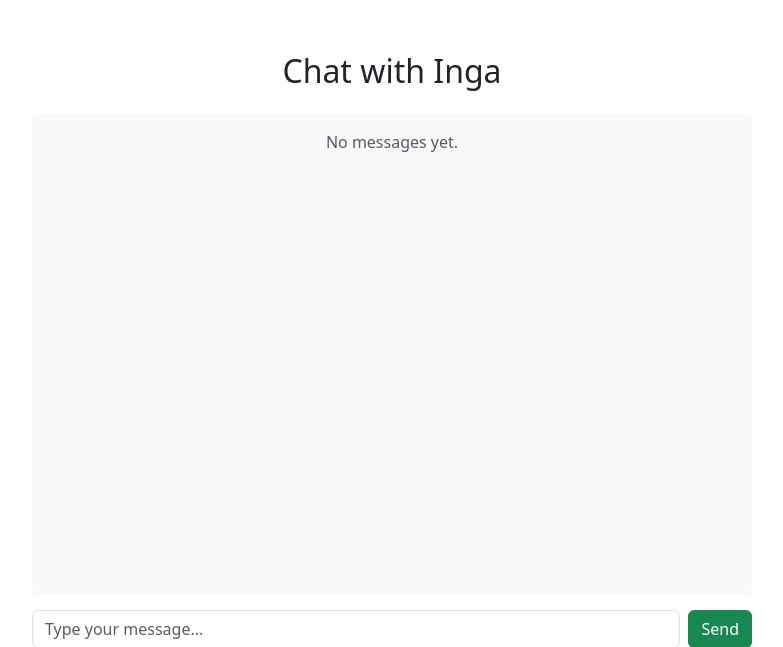
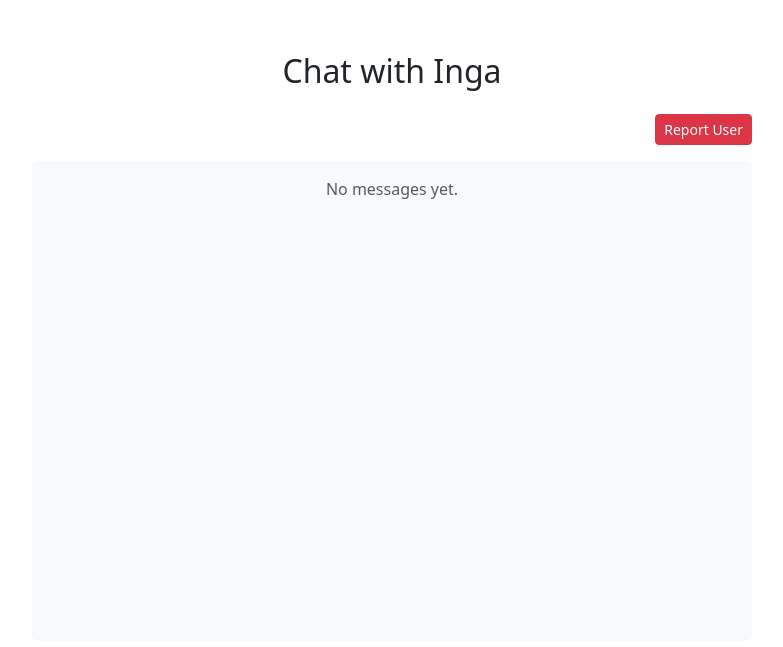
Before and after one commit to tommyelvebu/EuroDwell, a Django app: page /messages/5/ in a window 1280 px wide. Shown: the part 56-703 px from the top of the page, without its empty margins (248-1031 px from the left). Run offline with Django 5.2, Linux system fonts and the light colour scheme; a user stored in the database is signed in; data comes from the database, SQL or seed files in the repository; both versions use the stored data as it was after the commit.

Commit message:
Report function
The report function now works. Users can report other users when they have interacted with each other. (swap requests, messages and viewing profile)

```diff
--- a/djangoproject/app/forms.py
+++ b/djangoproject/app/forms.py
@@ -1,7 +1,7 @@
 from django import forms
 from django.contrib.auth.forms import UserCreationForm, AuthenticationForm, UserChangeForm, PasswordChangeForm
 from django.contrib.auth.models import User
-from .models import Apartment, SwapRequest, Message, Review, Profile
+from .models import Apartment, SwapRequest, Message, Review, Profile, Report
 import re
 
 EUROPEAN_PHONE_CODES = [
@@ -350,3 +350,12 @@ class SwapRequestForm(forms.ModelForm):
                 raise forms.ValidationError("Start date is before availability.")
             if self.available_until and end > self.available_until:
                 raise forms.ValidationError("End date is after availability.")
+
+class ReportForm(forms.ModelForm):
+    class Meta:
+        model = Report
+        fields = ['report_type', 'reason']
+        widgets = {
+            'reason': forms.Textarea(attrs={'rows': 4, 'class': 'form-control', 'placeholder': 'Please provide details about your report...'}),
+            'report_type': forms.Select(attrs={'class': 'form-control'})
+        }
--- a/djangoproject/app/models.py
+++ b/djangoproject/app/models.py
@@ -102,10 +102,17 @@ class Review(models.Model):
     def __str__(self):
         return f"Review by {self.reviewer} for {self.reviewee} - {self.rating} stars"
 
-# Report Model (For handling complaints)
+# Report Model
 class Report(models.Model):
+    REPORT_TYPES = [
+        ('inappropriate', 'Inappropriate Behavior'),
+        ('spam', 'Spam or Scam'),
+        ('harassment', 'Harassment'),
+        ('other', 'Other')
+    ]
     reporter = models.ForeignKey(User, on_delete=models.CASCADE, related_name="reports_made")
     reported_user = models.ForeignKey(User, on_delete=models.CASCADE, related_name="reports_received")
+    report_type = models.CharField(max_length=20, choices=REPORT_TYPES)
     reason = models.TextField()
     created_at = models.DateTimeField(auto_now_add=True)
 
--- a/djangoproject/app/templates/chat_with_user.html
+++ b/djangoproject/app/templates/chat_with_user.html
@@ -7,6 +7,14 @@
         <div class="col-md-8">
 
             <h2 class="my-4 text-center">Chat with {{ recipient.username }}</h2>
+
+            <!-- Report User Button -->
+            {% if user.is_authenticated and user.id != recipient.id %}
+                <div class="mb-3 text-end">
+                    <a href="{% url 'report_user' recipient.id %}" class="btn btn-danger btn-sm">Report User</a>
+                </div>
+            {% endif %}
+
             <div class="bg-light rounded p-3 mb-3" style="height: 60vh; overflow-y: scroll;">
                 {% for message in all_messages %}
                     <div class="d-flex mb-3 {% if message.sender == request.user %}justify-content-end{% else %}justify-content-start{% endif %}">
--- a/djangoproject/app/templates/swap_requests.html
+++ b/djangoproject/app/templates/swap_requests.html
@@ -79,8 +79,9 @@
                                             <form method="post" action="{% url 'accept_swap' request.id %}" class="d-inline">
                                                 {% csrf_token %}
                                                 <input type="hidden" name="action" value="reject">
-                                                <button type="submit" class="btn btn-outline-danger">Reject</button>
+                                                <button type="submit" class="btn btn-outline-danger me-2">Reject</button>
                                             </form>
+                                            <a href="{% url 'report_user' request.requester.id %}" class="btn btn-danger">Report</a>
                                         </div>
                                     {% endif %}
                                 </div>
@@ -97,6 +98,7 @@
                             <div class="card mb-4 border-secondary shadow-sm">
                                 <div class="card-header bg-secondary text-white">
                                     Swap Request to <a href="{% url 'user_profile' request.recipient.id %}" class="text-white text-decoration-underline">{{ request.recipient.username }}</a>
+                                    <a href="{% url 'report_user' request.recipient.id %}" class="btn btn-danger btn-sm float-end">Report User</a>
                                 </div>
                                 <div class="card-body">
                                     <div class="row mb-3">
--- a/djangoproject/app/templates/user_profile.html
+++ b/djangoproject/app/templates/user_profile.html
@@ -26,6 +26,7 @@
                     {% if user.is_authenticated and user != profile_user %}
                         <a href="{% url 'chat_with_user' profile_user.id %}" class="btn btn-primary btn-sm">Send Message</a>
                         <a href="{% url 'submit_review' profile_user.id %}" class="btn btn-outline-primary btn-sm">Write Review</a>
+                        <a href="{% url 'report_user' profile_user.id %}" class="btn btn-danger btn-sm">Report User</a>
                     {% endif %}
                 </div>
             </div>
--- a/djangoproject/app/urls.py
+++ b/djangoproject/app/urls.py
@@ -10,6 +10,7 @@ urlpatterns = [
     path('logout/', views.user_logout, name = 'logout'),
     path('profile/', views.profile, name = 'profile'),
     path('apartment/edit/<int:apartment_id>/', views.edit_apartment, name='edit_apartment'),
+    path('report/<int:user_id>/', views.report_user, name='report_user'),
 
 
     # Password reset URLs (Django built-in)
--- a/djangoproject/app/views.py
+++ b/djangoproject/app/views.py
@@ -3,7 +3,7 @@ from django.contrib.auth.models import User
 from django.http import JsonResponse
 from django.contrib.auth import login, authenticate, logout
 from django.contrib.auth.decorators import login_required
-from .forms import UserRegistrationForm, UserLoginForm, UserUpdateForm, ApartmentForm, SwapRequestForm, MessageForm, ReviewForm
+from .forms import UserRegistrationForm, UserLoginForm, UserUpdateForm, ApartmentForm, SwapRequestForm, MessageForm, ReviewForm, ReportForm
 from datetime import date, timedelta
 from .forms import ProfileUpdateForm
 from .forms import EUROPEAN_COUNTRIES
@@ -416,3 +416,46 @@ def user_profile_view(request, user_id):
         'reviews': reviews,
     }
     return render(request, 'user_profile.html', context)
+
+
+@login_required
+def report_user(request, user_id):
+    reported_user = get_object_or_404(User, id=user_id)
+
+    has_interaction = Message.objects.filter(
+        (Q(sender=request.user) & Q(receiver=reported_user)) |
+        (Q(sender=reported_user) & Q(receiver=request.user))
+    ).exists() or SwapRequest.objects.filter(
+        (Q(requester=request.user) & Q(recipient=reported_user)) |
+        (Q(requester=reported_user) & Q(recipient=request.user))
+    ).exists()
+
+    if not has_interaction:
+        messages.error(request, "You can only report users you've interacted with through messages or swap requests.")
+        return redirect('user_profile', user_id=user_id)
+
+    if request.method == "POST":
+        form = ReportForm(request.POST)
+        if form.is_valid():
+            report = form.save(commit=False)
+            report.reporter = request.user
+            report.reported_user = reported_user
+            report.save()
+            messages.success(request, "Your report has been submitted and will be reviewed by our team.")
+            return redirect('user_profile', user_id=user_id)
+    else:
+        form = ReportForm()
+
+    context = {
+        'form': form,
+        'reported_user': reported_user,
+        'messages': Message.objects.filter(
+            (Q(sender=request.user) & Q(receiver=reported_user)) |
+            (Q(sender=reported_user) & Q(receiver=request.user))
+        ).order_by('-created_at'),
+        'swap_requests': SwapRequest.objects.filter(
+            (Q(requester=request.user) & Q(recipient=reported_user)) |
+            (Q(requester=reported_user) & Q(recipient=request.user))
+        ).order_by('-created_at')
+    }
+    return render(request, 'report_user.html', context)
```
Also changed, not shown: djangoproject/app/templates/report_user.html (added, +61 -0 lines), djangoproject/app/migrations/0011_report_report_type.py (added), djangoproject/db.sqlite3.
